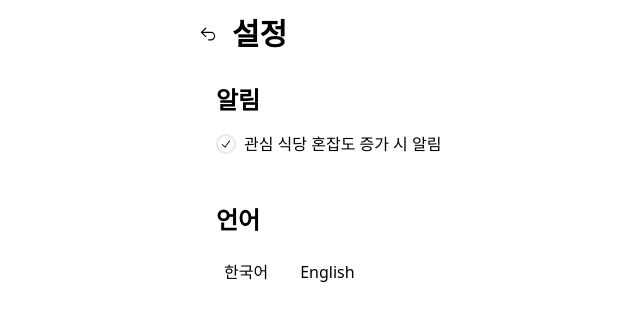
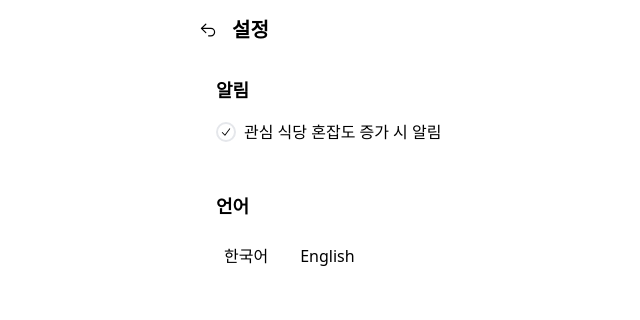
Before and after one commit to seolcu/ajou-cafeteria, a React (Vite) app: page /settings in a window 1280 px wide. Shown: the top 320 px of the page, without its empty margins (232-872 px from the left). Built offline with nearby package versions, Linux system fonts and the light colour scheme; what @catppuccin/tailwindcss would draw is missing.

Commit message:
Revert "new-feature: text-xl -> texl-3xl, text-lg -> text-2xl for testing"
This reverts commit 6e5f325d8b4ba729f8108bfb9f708d0b77b75282.

```diff
--- a/src/components/Collection.jsx
+++ b/src/components/Collection.jsx
@@ -9,7 +9,7 @@ function averagePrice(shop) {
 export default function Collection({ cafeteriaInfo }) {
   return (
     <>
-      <h2 className="font-bold text-2xl">식당 목록</h2>
+      <h2 className="font-bold text-lg">식당 목록</h2>
       <div className="grid grid-cols-2 gap-4">
         {cafeteriaInfo.shops.map((shop) => (
           <Link
--- a/src/components/Random.jsx
+++ b/src/components/Random.jsx
@@ -1,7 +1,7 @@
 export default function Random({ cafeteriaInfo }) {
   return (
     <>
-      <h2 className="font-bold text-2xl">오늘의 메뉴</h2>
+      <h2 className="font-bold text-lg">오늘의 메뉴</h2>
       {cafeteriaInfo.menuofToday.map((meal) => (
         <div className="flex flex-row gap-4 bg-base p-4 rounded" key={meal.id}>
           <div className="basis-1/2 flex flex-col gap-1">
--- a/src/components/Restaurant.jsx
+++ b/src/components/Restaurant.jsx
@@ -1,7 +1,7 @@
 export default function Restaurant({ cafeteriaInfo }) {
   return (
     <>
-      <h2 className="font-bold text-2xl">메뉴 목록</h2>
+      <h2 className="font-bold text-lg">메뉴 목록</h2>
     </>
   );
 }
--- a/src/routes/App.jsx
+++ b/src/routes/App.jsx
@@ -11,7 +11,7 @@ export default function App() {
     <main className="flex flex-col gap-4 p-4">
       <header className="flex flex-row gap-4 items-center">
         <HomeIcon className="w-4 h-4" />
-        <h1 className="text-3xl font-bold">학생식당</h1>
+        <h1 className="text-xl font-bold">학생식당</h1>
       </header>
       <div className="grid grid-cols-2 gap-4">
         {cafeteriaInfoList.map((cafeteriaInfo) => {
--- a/src/routes/Cafeteria.jsx
+++ b/src/routes/Cafeteria.jsx
@@ -29,7 +29,7 @@ export default function Cafeteria() {
           <Link to="/" className="w-4 h-4">
             <ArrowUturnLeftIcon />
           </Link>
-          <h1 className="text-3xl font-bold">{cafeteriaInfo.name}</h1>
+          <h1 className="text-xl font-bold">{cafeteriaInfo.name}</h1>
           <div className="grow" />
           <div className="flex flex-row gap-1">
             <LikeButton cafeteriaID={cafeteriaInfo.id} />
@@ -61,7 +61,7 @@ export default function Cafeteria() {
           <Restaurant cafeteriaInfo={cafeteriaInfo} />
         ) : (
           <>
-            <h2 className="font-bold text-2xl">error</h2>
+            <h2 className="font-bold text-lg">error</h2>
           </>
         )}
       </main>
--- a/src/routes/ErrorPage.jsx
+++ b/src/routes/ErrorPage.jsx
@@ -5,7 +5,7 @@ export default function ErrorPage() {
   console.error(error);
   return (
     <main className="flex flex-col gap-4 p-4">
-      <h1 className="text-3xl font-bold">Page Not Found</h1>
+      <h1 className="text-xl font-bold">Page Not Found</h1>
       <p>{error.statusText || error.message}</p>
     </main>
   );
--- a/src/routes/Shop.jsx
+++ b/src/routes/Shop.jsx
@@ -20,7 +20,7 @@ export default function Shop() {
         <Link to={"/cafeteria/" + cafeteriaInfo.id} className="w-4 h-4">
           <ArrowUturnLeftIcon />
         </Link>
-        <h1 className="text-3xl font-bold">
+        <h1 className="text-xl font-bold">
           {cafeteriaInfo.name} - {shop.name}
         </h1>
       </header>
@@ -35,7 +35,7 @@ export default function Shop() {
 
       <hr className="border-2 rounded border-text" />
 
-      <h2 className="font-bold text-2xl">메뉴</h2>
+      <h2 className="font-bold text-lg">메뉴</h2>
 
       <div className="grid grid-cols-2 gap-4">
         {shop.menu.map((menu) => (
--- a/src/routes/settings.jsx
+++ b/src/routes/settings.jsx
@@ -13,11 +13,11 @@ export default function Settings() {
         <Link to="/" className="w-4 h-4">
           <ArrowUturnLeftIcon />
         </Link>
-        <h1 className="text-3xl font-bold">설정</h1>
+        <h1 className="text-xl font-bold">설정</h1>
       </header>
 
       <div className="bg-base p-4 flex flex-col gap-4 rounded">
-        <h2 className="text-2xl font-bold">알림</h2>
+        <h2 className="text-lg font-bold">알림</h2>
         <div className="flex flex-row gap-2 items-center">
           <SimpleCheckBox storageKey="notification" defaultState={true} />
           <p>관심 식당 혼잡도 증가 시 알림</p>
@@ -25,7 +25,7 @@ export default function Settings() {
       </div>
 
       <div className="bg-base p-4 flex flex-col gap-4 rounded">
-        <h2 className="text-2xl font-bold">언어</h2>
+        <h2 className="text-lg font-bold">언어</h2>
         <div className="flex flex-row gap-4">
           <SimpleButton
             enableCondition={language == "ko"}
```
